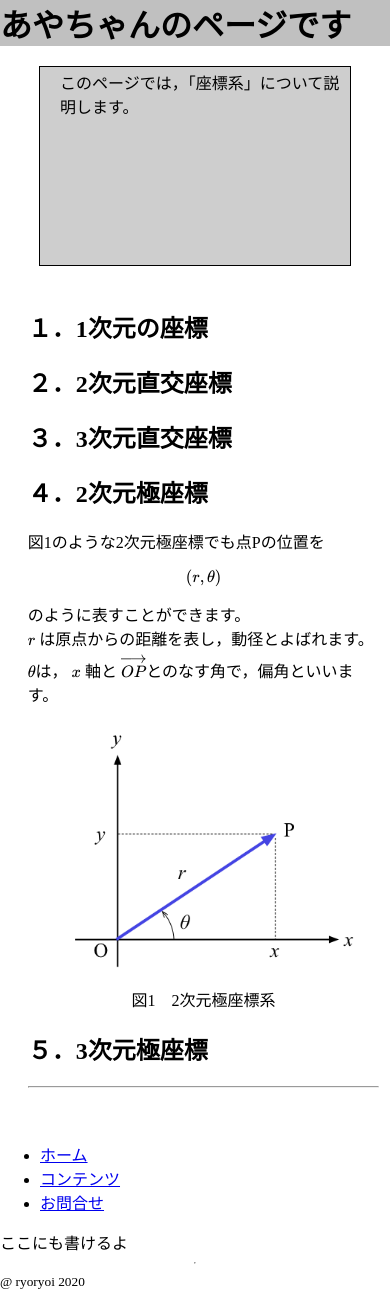
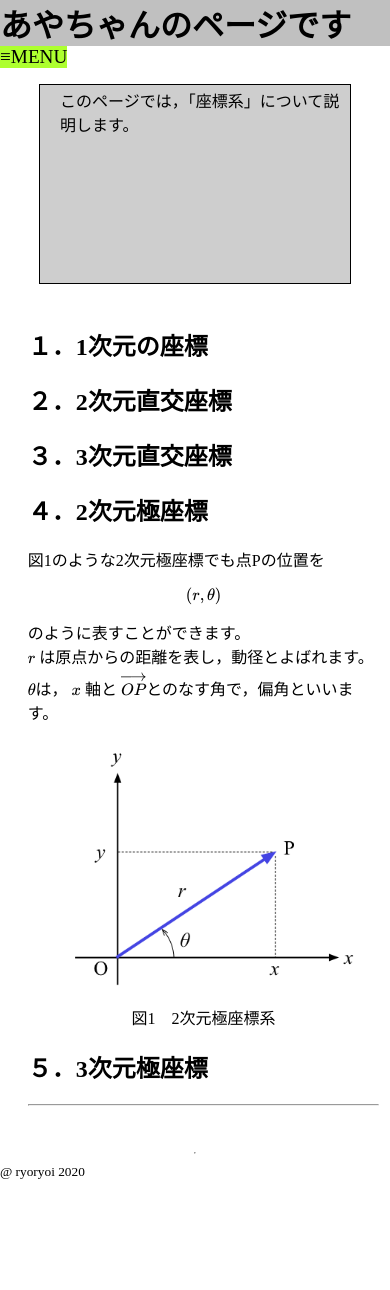
Before and after one commit to 1891021h/kobe_univ, a plain HTML site: page mecha1.html in a window 390 px wide. After the commit the page ends 1180 px from the top, so only its background shows below. Drawn offline with nearby package versions, Linux system fonts and the light colour scheme; some packages are replaced by stand-ins of ours.

Commit message:
responsive

```diff
--- a/mecha1.html
+++ b/mecha1.html
@@ -11,9 +11,11 @@
 
 <body>
     <body>
-        <header></header>
-            <h1 class="title big">あやちゃんのページです</h1>
+        <header><h1 class="title big">あやちゃんのページです</h1></header>
         <div class="foo">
+            <input id=menu type="checkbox" />
+            <label for="menu" class="open">≡MENU</label>
+            <label for="menu" class="back"></label>
             <nav>
                 <ul>
                     <li><a href="#">ホーム</a></li>
@@ -22,6 +24,7 @@
                 </ul>
             </nav>
             <main>
+                <br>
                 <div class="box">
                     このページでは，「座標系」について説明します。
                 </div>
@@ -50,7 +53,6 @@
 
 
             </main>
-            <aside>ここにも書けるよ</aside>
         </div>
 
     <hr>
--- a/style.css
+++ b/style.css
@@ -2,6 +2,7 @@
 #subtitle {
     background-color: pink;
 }
+/* メイン記事部分のスタイル */
 .note {
     margin: 20px auto;
     padding: 3px 3px 10px 20px;
@@ -9,6 +10,7 @@
     box-sizing: border-box;
 }
 
+/* 通知ボックスのスタイル */
 .box {
     background-color: rgb(206, 206, 206);
     border: 1px solid black;
@@ -19,10 +21,12 @@
     box-sizing: border-box;
 }
 
+/* ページタイトルのスタイル */
 h1 {
     background-color: silver;
     margin: 0;
 }
+
 
 body {
     margin: 0;
@@ -36,19 +40,55 @@ body {
     }
     main {
         flex: 1;
-        /* background-color: pink; */
+        min-height: 100vh;
     }
+
+nav {
+    width: 20%;
+    min-width: 220px;
+}
+.open, .close {
+    display: none;
+}
+
+/* チェックボックス関係 */
+input[type="checkbox"] {
+    position: absolute;
+    left: -50pt;
+}
+
+input[type="checkbox"]:checked ~ nav {
+    position: absolute;
+    left: 0;
+}
+
+input[type="checkbox"]:checked ~ .back {
+    position: absolute;
+    width: 100%;
+    height: 100%;  /* 「画面全体」を意味する */
+    background-color: rgba(0,0,0,0.8);
+}
 
 
     @media screen and (max-width: 700px) {
         body {
             width: 100%;
         }
-        .foo {
-            flex-direction: column;
+        .open, .close{
+            display: block;
         }
-        main {
-            order: -1;
+        nav {
+            position: absolute;  /* レイヤーが1段階あがる，コンテンツの高さのみになる */
+            transition: all 0.2s;
+            background-color: beige;
+            left: -220px
+        }
+        .open {
+            position: absolute;
+            margin: 0;
+            padding: 0;
+            font-size: 1.2rem;
+            background-color: greenyellow;
         }
     }
 
--- /dev/null
+++ b/style_index.css
@@ -0,0 +1,76 @@
+/* IDによる指定 */
+#subtitle {
+    background-color: pink;
+}
+/* メイン記事部分のスタイル */
+.note {
+    margin: 20px auto;
+    padding: 3px 3px 10px 20px;
+    width: 90%;
+    box-sizing: border-box;
+}
+
+/* 通知ボックスのスタイル */
+.box {
+    background-color: rgb(206, 206, 206);
+    border: 1px solid black;
+    margin: 20px auto;
+    padding: 3px 3px 10px 20px;
+    width: 80%;
+    height: 200px;
+    box-sizing: border-box;
+}
+
+/* ページタイトルのスタイル */
+h1 {
+    background-color: silver;
+    margin: 0;
+}
+
+
+body {
+    margin: 0;
+    min-height: 100vh;
+    display: flex;
+    flex-direction: column;
+}
+    .foo {
+        display: flex;
+        flex: 1;
+    }
+    main {
+        flex: 1;
+        min-height: 100vh;
+    }
+
+nav {
+    width: 20%;
+    min-width: 220px;
+}
+.open, .close {
+    display: none;
+}
+input[type="checkbox"] {
+    position: absolute;
+    left: -50pt;
+}
+
+
+    @media screen and (max-width: 700px) {
+        body {
+            width: 100%;
+        }
+        .foo {
+            flex-direction: column;
+        }
+        main {
+            order: -1;
+        }
+    }
+
+    @media screen and (max-width: 500px) {
+        .note {
+            width: 96%;
+            flex: 1
+        }
+    }
```
Also changed, not shown: index.html (+16 -20 lines).
